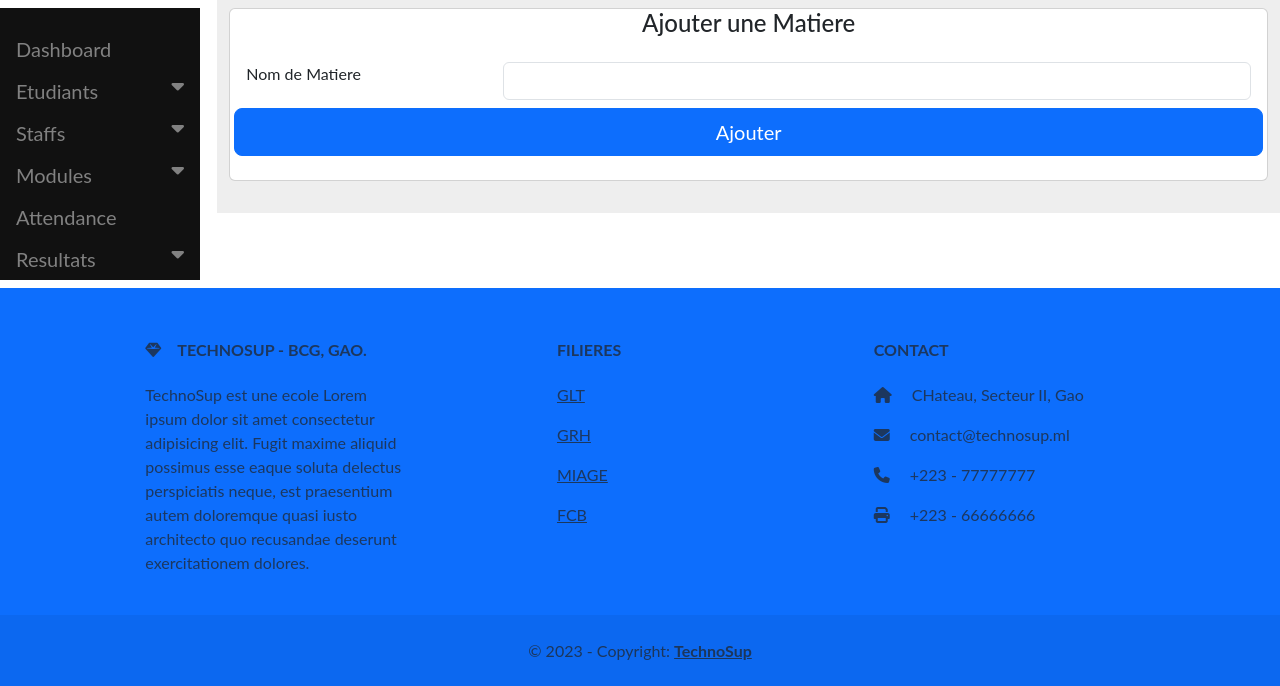
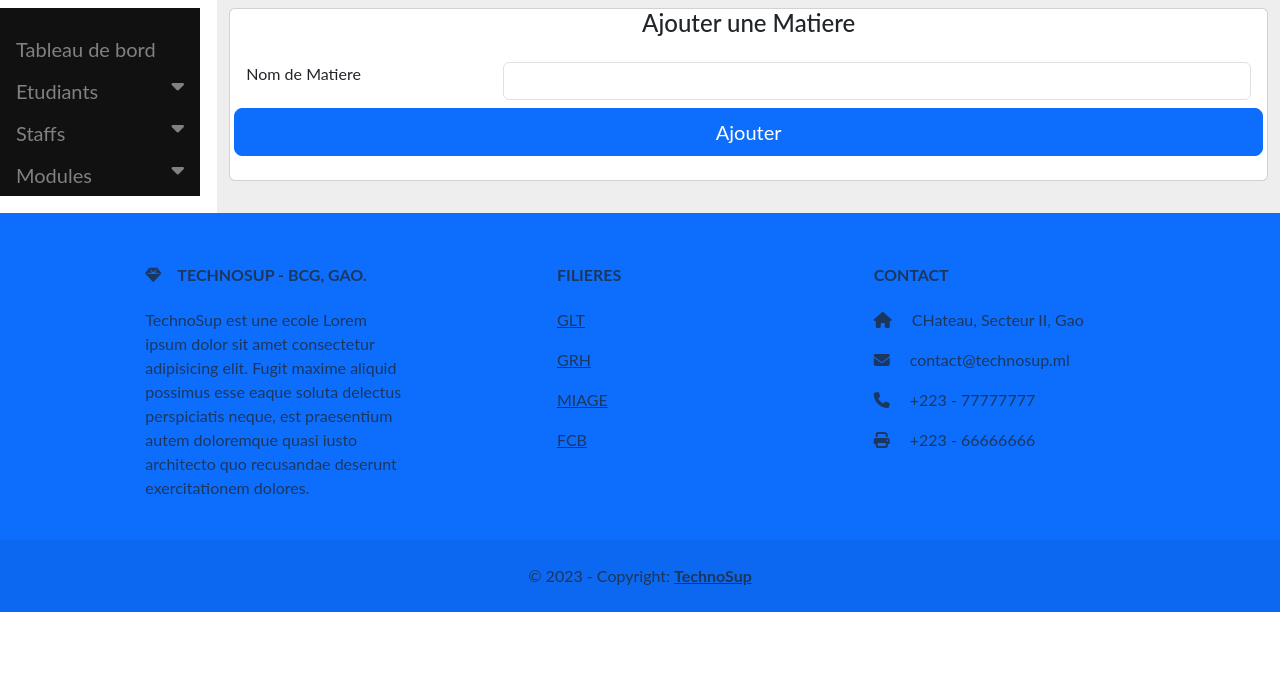
Before and after one commit to sankarebarri/TechnoSup_online_management_system, a Django app: page /hod/course/add_course in a window 1280 px wide. Shown: the part 70-756 px from the top of the page. Run offline with Django 3.2, Linux system fonts and the light colour scheme; some libraries are stand-ins or nearby versions.

Commit message:
new commit

```diff
--- a/templates/includes/sidebar.html
+++ b/templates/includes/sidebar.html
@@ -83,7 +83,7 @@
 <div class="row">
     <div class="col-2">
         <div class="sidenav">
-            <a href="#about">Dashboard</a>
+            <a href="#about">Tableau de bord</a>
 
             <!-- Etudiants -->
             <button class="dropdown-btn">
@@ -118,21 +118,6 @@
                 <a href="{% url 'view-courses' %}">Liste des Modules</a>
                 <a href="{% url 'add-course' %}">Ajouter un Modules</a>
             </div>
-
-            <!-- Attendance -->
-            <a href="#about">Attendance</a>
-
-            <!-- Results -->
-            <button class="dropdown-btn">
-                Resultats
-                <i class="fa fa-caret-down"></i>
-            </button>
-            <div class="dropdown-container">
-                <a href="">Voirs un resultat</a>
-                <a href="">Ajouter un resultats</a>
-                <a href="">Corriger un resultats</a>
-            </div>
-
         </div>
     </div>
 </div>
```
Also changed, not shown: db.sqlite3.
